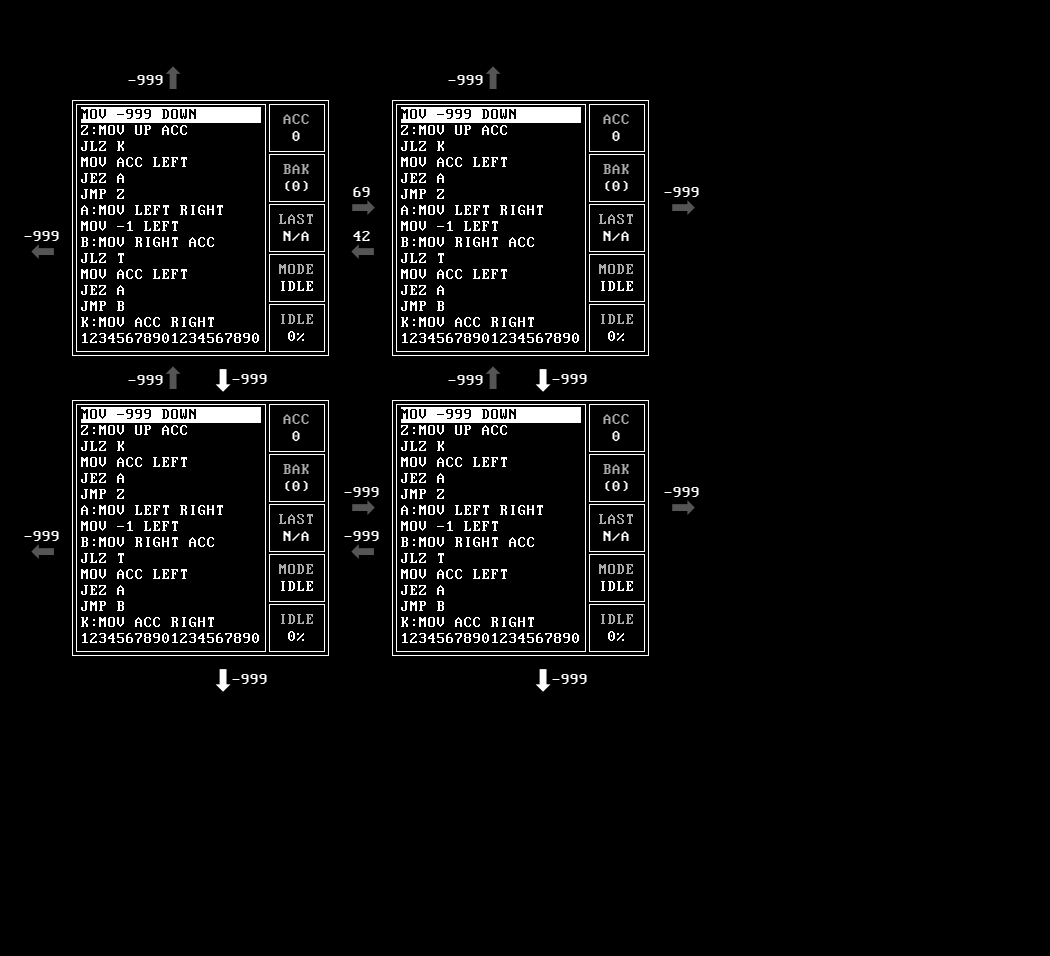
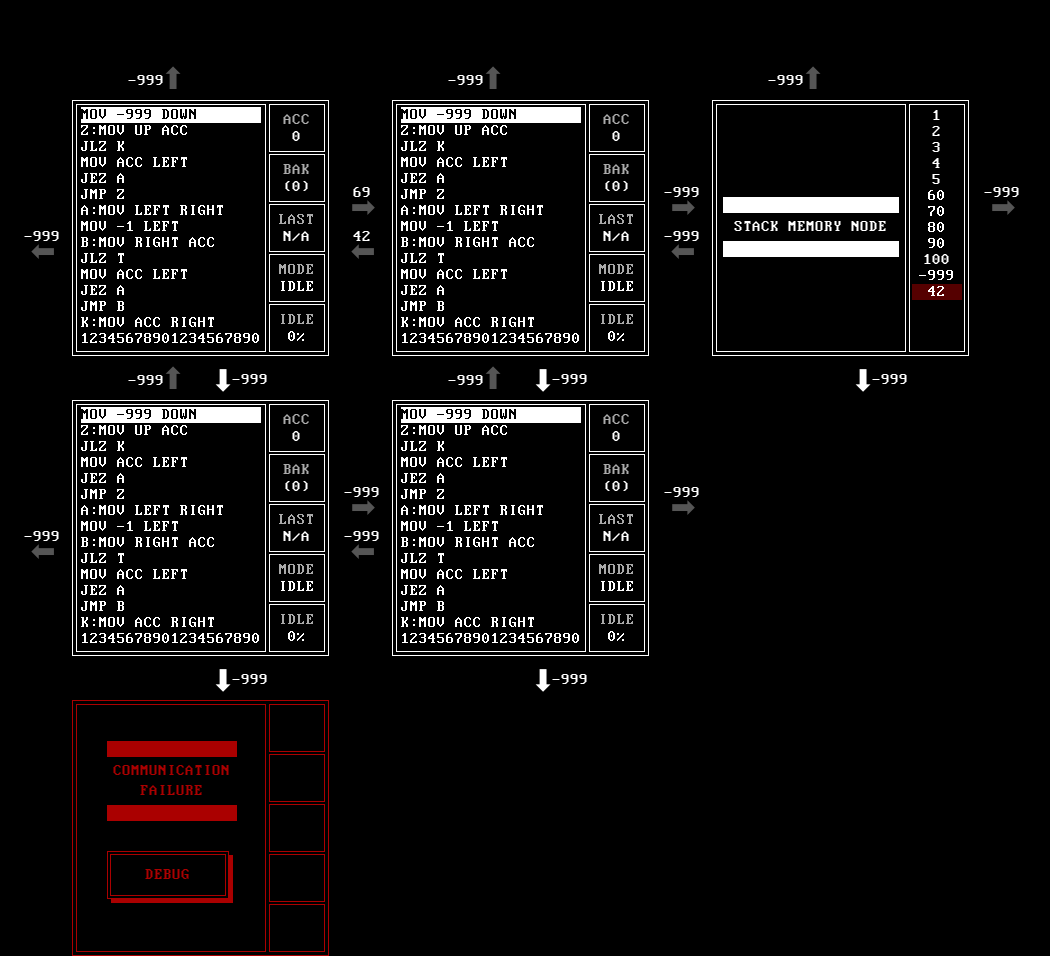
Before and after one commit to systemj/tis-100, a plain HTML site: page index.html in a window 1280 px wide. Shown: the whole page, without its empty margins (28-1078 px from the left). Before the commit the page ends 800 px from the top, so only its background shows below. Drawn offline with Linux system fonts and the light colour scheme.

Commit message:
completed styles for all node types

```diff
--- a/index.html
+++ b/index.html
@@ -11,7 +11,7 @@
 </head>
 <body>
   <!-- Node elements will go here -->
-<div class="basic-node" id="node-1">
+<div class="node basic-node" id="node-1">
   <div class="node-arrows">
     <span class="node-arrow node-arrow-up">⬆</span>
     <span class="node-output-value node-output-up">-999</span>
@@ -64,7 +64,7 @@
   </div>
 </div>
 
-<div class="basic-node" id="node-2">
+<div class="node basic-node" id="node-2">
   <div class="node-arrows">
     <span class="node-arrow node-arrow-up">⬆</span>
     <span class="node-output-value node-output-up">-999</span>
@@ -116,59 +116,10 @@
     </div>
   </div>
 </div>
-<div class="basic-node" id="node-4">
-  <div class="node-arrows">
-    <span class="node-arrow node-arrow-up">⬆</span>
-    <span class="node-output-value node-output-up">-999</span>
-    <span class="node-arrow node-arrow-right">➡</span>
-    <span class="node-output-value node-output-right">-999</span>
-    <span class="node-arrow node-arrow-down node-arrow-active">⬇</span>
-    <span class="node-output-value node-output-down">-999</span>
-    <span class="node-arrow node-arrow-left">⬅</span>
-    <span class="node-output-value node-output-left">-999</span>
-  </div>
-  <div class="node-main"><div class="node-code-area">
-    <div class="node-line node-line-1 node-line-execute">MOV -999 DOWN</div>
-    <div class="node-line node-line-2">Z:MOV UP ACC</div>
-    <div class="node-line node-line-3">JLZ K</div>
-    <div class="node-line node-line-4">MOV ACC LEFT</div>
-    <div class="node-line node-line-5">JEZ A</div>
-    <div class="node-line node-line-6">JMP Z</div>
-    <div class="node-line node-line-7">A:MOV LEFT RIGHT</div>
-    <div class="node-line node-line-8">MOV -1 LEFT</div>
-    <div class="node-line node-line-9">B:MOV RIGHT ACC</div>
-    <div class="node-line node-line-10">JLZ T</div>
-    <div class="node-line node-line-11">MOV ACC LEFT</div>
-    <div class="node-line node-line-12">JEZ A</div>
-    <div class="node-line node-line-13">JMP B</div>
-    <div class="node-line node-line-14">K:MOV ACC RIGHT</div>
-    <div class="node-line node-line-15">12345678901234567890</div>
-  </div>
-    <div class="node-status">
-      <div class="node-status-box node-acc">
-        <div class="node-status-label">ACC</div>
-        <div class="node-status-value">0</div>
-      </div>
-      <div class="node-status-box node-bak">
-        <div class="node-status-label">BAK</div>
-        <div class="node-status-value">(0)</div>
-      </div>
-      <div class="node-status-box node-last">
-        <div class="node-status-label">LAST</div>
-        <div class="node-status-value">N/A</div>
-      </div>
-      <div class="node-status-box node-mode">
-        <div class="node-status-label">MODE</div>
-        <div class="node-status-value">IDLE</div>
-      </div>
-      <div class="node-status-box node-idle">
-        <div class="node-status-label">IDLE</div>
-        <div class="node-status-value">0%</div>
-      </div>
-    </div>
-  </div>
-</div>
-<div class="basic-node" id="node-3">
+
+
+
+<div class="node basic-node" id="node-4">
   <div class="node-arrows">
     <span class="node-arrow node-arrow-up">⬆</span>
     <span class="node-output-value node-output-up">-999</span>
@@ -221,5 +172,126 @@
   </div>
 </div>
 
+
+
+<div class="node basic-node" id="node-3">
+  <div class="node-arrows">
+    <span class="node-arrow node-arrow-up">⬆</span>
+    <span class="node-output-value node-output-up">-999</span>
+    <span class="node-arrow node-arrow-right">➡</span>
+    <span class="node-output-value node-output-right">-999</span>
+    <span class="node-arrow node-arrow-down node-arrow-active">⬇</span>
+    <span class="node-output-value node-output-down">-999</span>
+    <span class="node-arrow node-arrow-left">⬅</span>
+    <span class="node-output-value node-output-left">-999</span>
+  </div>
+  <div class="node-main"><div class="node-code-area">
+    <div class="node-line node-line-1 node-line-execute">MOV -999 DOWN</div>
+    <div class="node-line node-line-2">Z:MOV UP ACC</div>
+    <div class="node-line node-line-3">JLZ K</div>
+    <div class="node-line node-line-4">MOV ACC LEFT</div>
+    <div class="node-line node-line-5">JEZ A</div>
+    <div class="node-line node-line-6">JMP Z</div>
+    <div class="node-line node-line-7">A:MOV LEFT RIGHT</div>
+    <div class="node-line node-line-8">MOV -1 LEFT</div>
+    <div class="node-line node-line-9">B:MOV RIGHT ACC</div>
+    <div class="node-line node-line-10">JLZ T</div>
+    <div class="node-line node-line-11">MOV ACC LEFT</div>
+    <div class="node-line node-line-12">JEZ A</div>
+    <div class="node-line node-line-13">JMP B</div>
+    <div class="node-line node-line-14">K:MOV ACC RIGHT</div>
+    <div class="node-line node-line-15">12345678901234567890</div>
+  </div>
+    <div class="node-status">
+      <div class="node-status-box node-acc">
+        <div class="node-status-label">ACC</div>
+        <div class="node-status-value">0</div>
+      </div>
+      <div class="node-status-box node-bak">
+        <div class="node-status-label">BAK</div>
+        <div class="node-status-value">(0)</div>
+      </div>
+      <div class="node-status-box node-last">
+        <div class="node-status-label">LAST</div>
+        <div class="node-status-value">N/A</div>
+      </div>
+      <div class="node-status-box node-mode">
+        <div class="node-status-label">MODE</div>
+        <div class="node-status-value">IDLE</div>
+      </div>
+      <div class="node-status-box node-idle">
+        <div class="node-status-label">IDLE</div>
+        <div class="node-status-value">0%</div>
+      </div>
+    </div>
+  </div>
+</div>
+
+
+
+
+<div class="node damaged-node" id="node-5">
+  <div class="node-main"><div class="node-code-area">
+    <div class="node-message-box-damaged">
+      <div class="node-message-bar-red"></div>
+      <div class="node-message">COMMUNICATION<br>FAILURE</div>
+      <div class="node-message-bar-red"></div>
+    </div>
+    <div class="debug-button">DEBUG</div>
+  </div>
+    <div class="node-status">
+      <div class="node-status-box node-acc">
+      </div>
+      <div class="node-status-box node-bak">
+      </div>
+      <div class="node-status-box node-last">
+      </div>
+      <div class="node-status-box node-mode">
+      </div>
+      <div class="node-status-box node-idle">
+      </div>
+    </div>
+  </div>
+</div>
+
+
+<div class="node stack-memory" id="node-6">
+  <div class="node-arrows">
+    <span class="node-arrow node-arrow-up">⬆</span>
+    <span class="node-output-value node-output-up">-999</span>
+    <span class="node-arrow node-arrow-right">➡</span>
+    <span class="node-output-value node-output-right">-999</span>
+    <span class="node-arrow node-arrow-down node-arrow-active">⬇</span>
+    <span class="node-output-value node-output-down">-999</span>
+    <span class="node-arrow node-arrow-left">⬅</span>
+    <span class="node-output-value node-output-left">-999</span>
+  </div>
+  <div class="node-main"><div class="node-code-area">
+    <div class="node-message-box-stack">
+      <div class="node-message-bar"></div>
+      <div class="node-message">STACK MEMORY NODE</div>
+      <div class="node-message-bar"></div>
+    </div>
+  </div>
+    <div class="node-stack-box">
+    <div class="stack-mem-value mem-value-1">1</div>
+    <div class="stack-mem-value mem-value-2">2</div>
+    <div class="stack-mem-value mem-value-3">3</div>
+    <div class="stack-mem-value mem-value-4">4</div>
+    <div class="stack-mem-value mem-value-5">5</div>
+    <div class="stack-mem-value mem-value-6">60</div>
+    <div class="stack-mem-value mem-value-7">70</div>
+    <div class="stack-mem-value mem-value-8">80</div>
+    <div class="stack-mem-value mem-value-9">90</div>
+    <div class="stack-mem-value mem-value-10">100</div>
+    <div class="stack-mem-value mem-value-11">-999</div>
+    <div class="stack-mem-value mem-value-12 mem-value-top">42</div>
+    <div class="stack-mem-value mem-value-13"></div>
+    <div class="stack-mem-value mem-value-14"></div>
+    <div class="stack-mem-value mem-value-15"></div>
+  </div>
+  </div>
+</div>
+
 </body>
 </html>
--- a/style.css
+++ b/style.css
@@ -29,20 +29,79 @@ body, * {
   top: 400px;
 }
 
+#node-5 {
+  left: 100px;
+  top: 700px
+}
 
-.basic-node {
+#node-6 {
+  left: 740px;
+  top: 100px
+}
+
+
+.node {
   display: inline-block;
   background: #000;
-  color: #fff;
-  /* font-family: 'Consolas', monospace; */
-  border: 1px solid #fff;
   padding: 2px 2px;
   margin: 0px;
   position: absolute;
-  min-width: 250px;
-  left: 100px;
-  top: 100px;
+  width: 251px;
+  color: #fff;
+  border: 1px solid #fff;
 }
+
+.basic-node {
+}
+
+.damaged-node {
+  color: rgb(170, 0, 0);
+  border: 1px solid rgb(170, 0, 0);
+}
+
+.node-message-box-damaged {
+  position: absolute;
+  top: 40px;
+  width: 130px;
+  left: 34px
+}
+
+.node-message-box-stack {
+  position: absolute;
+  top: 96px;
+  width: 176px;
+  left: 10px
+}
+
+.node-message-bar {
+  height: 16px;
+  background-color: #fff;
+}
+
+.node-message-bar-red {
+  height: 16px;
+  background-color: rgb(170, 0, 0);
+}
+
+.node-message {
+  margin-top: 4px;
+  margin-bottom: 4px;
+  text-align: center;
+  line-height: 20px;
+}
+
+.debug-button {
+  position: absolute;
+  top: 150px;
+  width: 114px;
+  height: 40px;
+  left: 34px;
+  border: 4px double rgb(170, 0, 0);
+  line-height: 40px;
+  text-align: center;
+  box-shadow: 4px 4px 0 rgba(170, 0, 0);
+}
+
 .node-arrows {
   position: absolute;
   left: 50%;
@@ -68,7 +127,7 @@ body, * {
 
 .node-output-value {
   position: absolute;
-  color: #fff;
+  /* color: #fff; */
   font-size: 16px;
   width: 40px;
 }
@@ -86,10 +145,10 @@ body, * {
 }
 .node-code-area {
   background: #000;
-  border: 1px solid #fff;
+  border: 1px solid;
   padding: 2px 4px;
-  min-width: 180px;
-  min-height: 220px;
+  width: 180px;
+  height: 242px;
   font-size: 16px;
   line-height: 1;
   margin-right: 2px;
@@ -99,16 +158,41 @@ body, * {
 }
 .node-status-box {
   background: #000;
-  border: 1px solid #fff;
+  border: 1px solid;
   padding: 3px 2px;
-  min-width: 50px;
-  min-height: 40px;
+  width: 50px;
+  height: 40px;
   margin-bottom: 0px;
   display: flex;
   flex-direction: column;
   align-items: flex-end;
   gap: 0px;
 }
+
+.node-stack-box {
+  position: absolute;
+  background: #000;
+  border: 1px solid;
+  padding: 3px 2px;
+  left: 196px;
+  width: 50px;
+  height: 240px;
+  margin-bottom: 0px;
+  display: flex;
+  flex-direction: column;
+  align-items: flex-end;
+  gap: 0px;
+}
+
+.stack-mem-value {
+  width: 100%;
+  text-align: center;
+}
+
+.mem-value-top {
+  background-color:rgb(170, 0, 0, 0.5)
+}
+
 .node-status-label {
   font-size: 16px;
   color: #aaa;
@@ -119,7 +203,7 @@ body, * {
 }
 .node-status-value {
   font-size: 16px;
-  color: #fff;
+  /* color: #fff; */
   width: 100%;
   text-align: center;
 }
@@ -128,6 +212,7 @@ body, * {
   display: flex;
   flex-direction: column;
   align-items: flex-end;
+  width: 56px;
   gap: 2px;
 }
 
```
